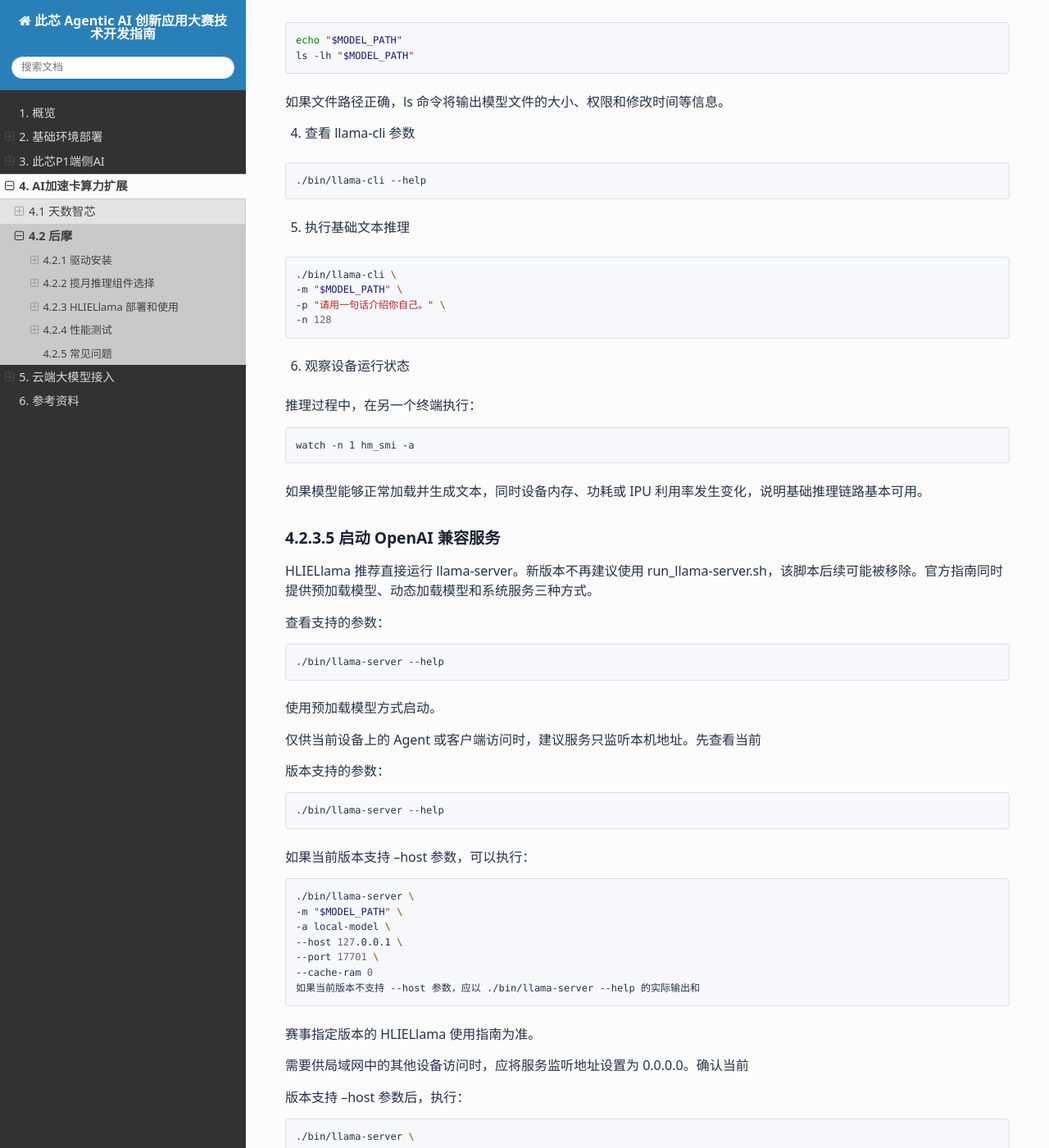
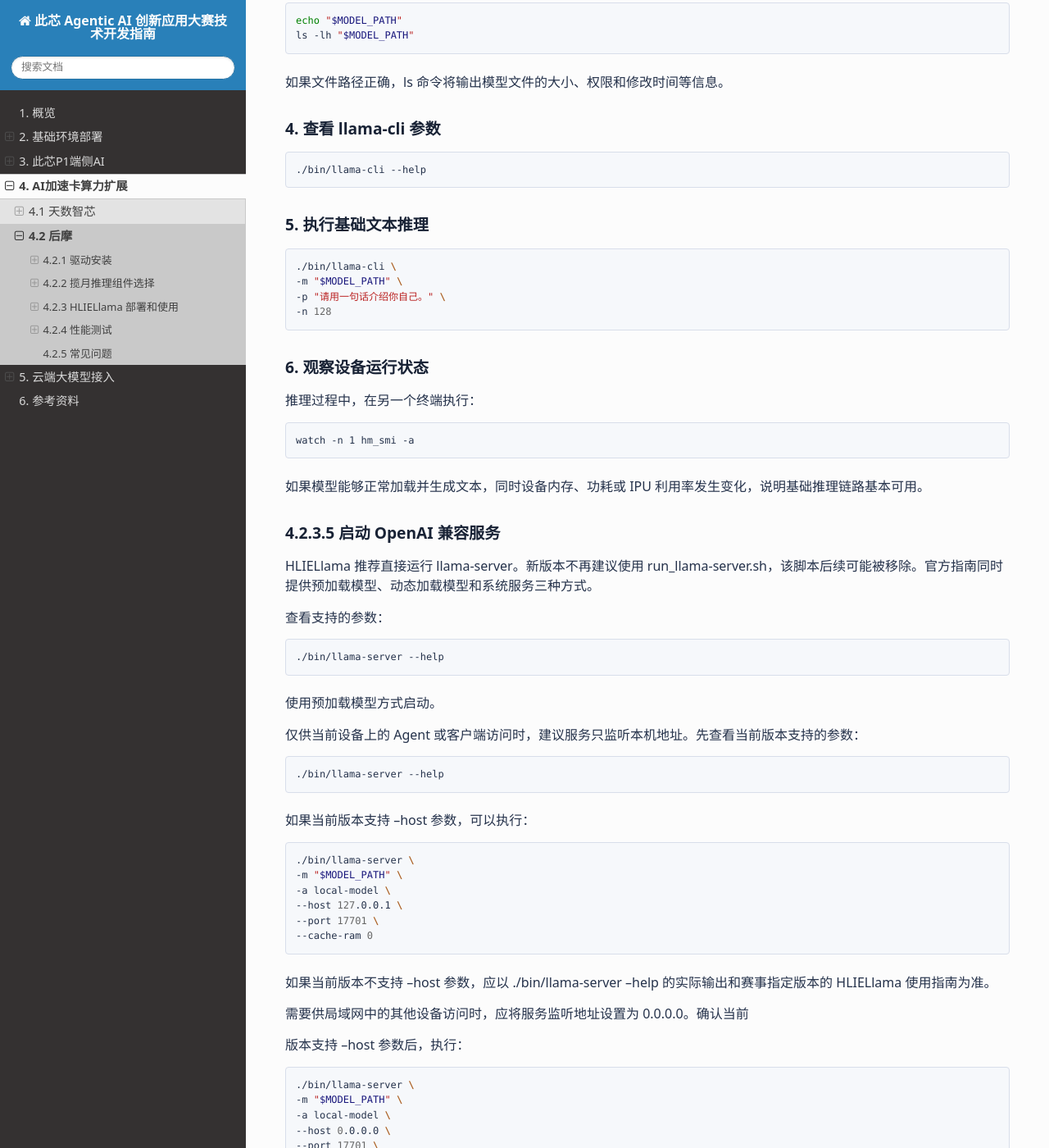
Before and after one commit to chao-luan/cix-ai-developer-contest-docs, a Sphinx documentation site: the page built from docs/accelerators/houmo.md, in a window 1280 px wide and 1400 px high, scrolled down 15535 px. Shown: the whole window at 82% size. Built offline with Sphinx 7.4.7 and the Read the Docs theme 3.1.0, drawn with Linux system fonts in a browser that asks for light colours; some of the changed text lies outside the part shown.

Commit message:
Update houmo.md

````diff
--- a/docs/accelerators/houmo.md
+++ b/docs/accelerators/houmo.md
@@ -147,11 +147,8 @@ python3 -m pip --version
 网络访问 PyPI 较慢时，可以选择配置 pip 镜像源：
 
 ```bash
-python3 -m pip config set \
-global.index-url \
+python3 -m pip config set global.index-url https://pypi.tuna.tsinghua.edu.cn/simple
 ```
-
-https://pypi.tuna.tsinghua.edu.cn/simple
 
 检查配置：
 
@@ -677,7 +674,7 @@ model_00001-of-00003.gguf
 
 ### 4.2.3.4 运行命令行推理
 
-1.  查看已下载的 GGUF 模型文件
+### 1. 查看已下载的 GGUF 模型文件
 
 ```bash
 find "$PWD/models" -type f -name "*.gguf"
@@ -685,7 +682,7 @@ find "$PWD/models" -type f -name "*.gguf"
 
 根据模型 README、下载说明或 model-cli list 输出，确认需要加载的入口模型文件。
 
-2.  设置模型路径
+### 2. 设置模型路径
 
 将 MODEL_PATH 设置为入口模型文件的绝对路径：
 
@@ -701,7 +698,7 @@ MODEL_PATH="$PWD/models/Qwen2.5-1.5B-Instruct-Q4_K_M.gguf"
 
 注意：不要自动选择搜索结果中的第一个 .gguf 文件。在多模态、多模型或分片模型目录中，第一个文件可能是 mmproj.gguf、Embedding 模型或非入口分片，无法作为主模型直接加载。具体入口文件应以模型 README、下载说明或 model-cli list 的结果为准。
 
-3.  检查模型路径
+### 3. 检查模型路径
 
 ```bash
 echo "$MODEL_PATH"
@@ -710,13 +707,13 @@ ls -lh "$MODEL_PATH"
 
 如果文件路径正确，ls 命令将输出模型文件的大小、权限和修改时间等信息。
 
-4.  查看 llama-cli 参数
+### 4. 查看 llama-cli 参数
 
 ```bash
 ./bin/llama-cli --help
 ```
 
-5.  执行基础文本推理
+### 5. 执行基础文本推理
 
 ```bash
 ./bin/llama-cli \
@@ -725,7 +722,7 @@ ls -lh "$MODEL_PATH"
 -n 128
 ```
 
-6.  观察设备运行状态
+### 6. 观察设备运行状态
 
 推理过程中，在另一个终端执行：
 
@@ -747,9 +744,7 @@ HLIELlama 推荐直接运行 llama-server。新版本不再建议使用 run_llam
 
 使用预加载模型方式启动。
 
-仅供当前设备上的 Agent 或客户端访问时，建议服务只监听本机地址。先查看当前
-
-版本支持的参数：
+仅供当前设备上的 Agent 或客户端访问时，建议服务只监听本机地址。先查看当前版本支持的参数：
 
 ```bash
 ./bin/llama-server --help
@@ -764,10 +759,9 @@ HLIELlama 推荐直接运行 llama-server。新版本不再建议使用 run_llam
 --host 127.0.0.1 \
 --port 17701 \
 --cache-ram 0
-如果当前版本不支持 --host 参数，应以 ./bin/llama-server --help 的实际输出和
 ```
 
-赛事指定版本的 HLIELlama 使用指南为准。
+如果当前版本不支持 --host 参数，应以 ./bin/llama-server --help 的实际输出和赛事指定版本的 HLIELlama 使用指南为准。
 
 需要供局域网中的其他设备访问时，应将服务监听地址设置为 0.0.0.0。确认当前
 
@@ -815,7 +809,12 @@ HLIELlama 默认可能启用 Prompt Cache，用于复用历史 KV Cache、降低
 curl -sS \
 http://127.0.0.1:17701/v1/models \
 | python3 -m json.tool
-如果从局域网中的其他设备验证，应将 127.0.0.1 替换为模型服务所在设备的实际 局域网 IP，例如： curl -sS \ http://192.168.1.100:17701/v1/models \ | python3 -m json.tool
+```
+
+如果从局域网中的其他设备验证，应将 127.0.0.1 替换为模型服务所在设备的实际 局域网 IP，例如：
+
+```bash
+curl -sS \ http://192.168.1.100:17701/v1/models \ | python3 -m json.tool
 ```
 
 发送最小文本请求：
````
Also changed, not shown: other parts of docs/accelerators/houmo.md (+10 -10 lines).
